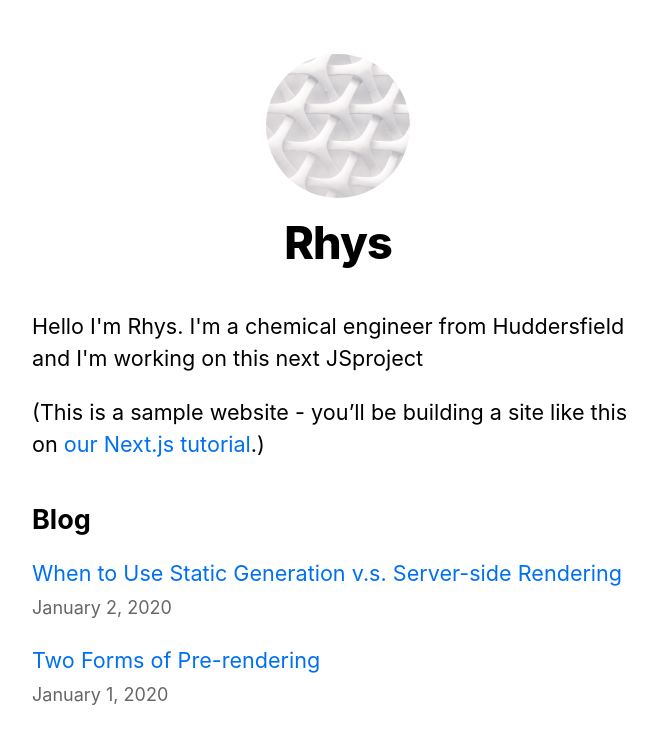
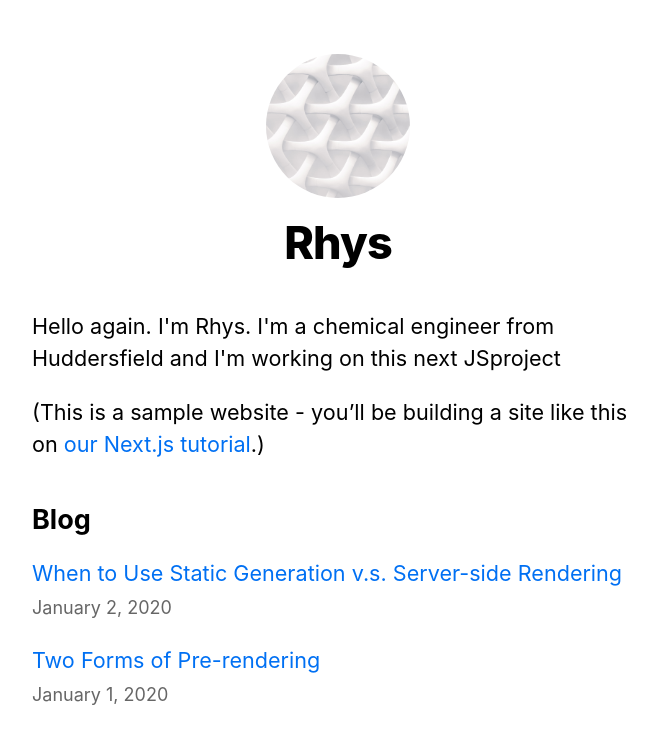
Before and after one commit to RhysWeb/nextjslearning, a Next.js app: page / in a window 1280 px wide. Shown: the top 744 px of the page, without its empty margins (302-959 px from the left). Built offline with nearby package versions, Linux system fonts and the light colour scheme.

Commit message:
minor change

```diff
--- a/pages/index.js
+++ b/pages/index.js
@@ -22,8 +22,8 @@ export default function Home({ allPostsData }) {
 			</Head>
 			<section className={utilStyles.headingMd}>
 				<p>
-					Hello I'm Rhys. I'm a chemical engineer from Huddersfield and I'm
-					working on this next JSproject
+					Hello again. I'm Rhys. I'm a chemical engineer from Huddersfield and
+					I'm working on this next JSproject
 				</p>
 				<p>
 					(This is a sample website - you’ll be building a site like this on{' '}
```
